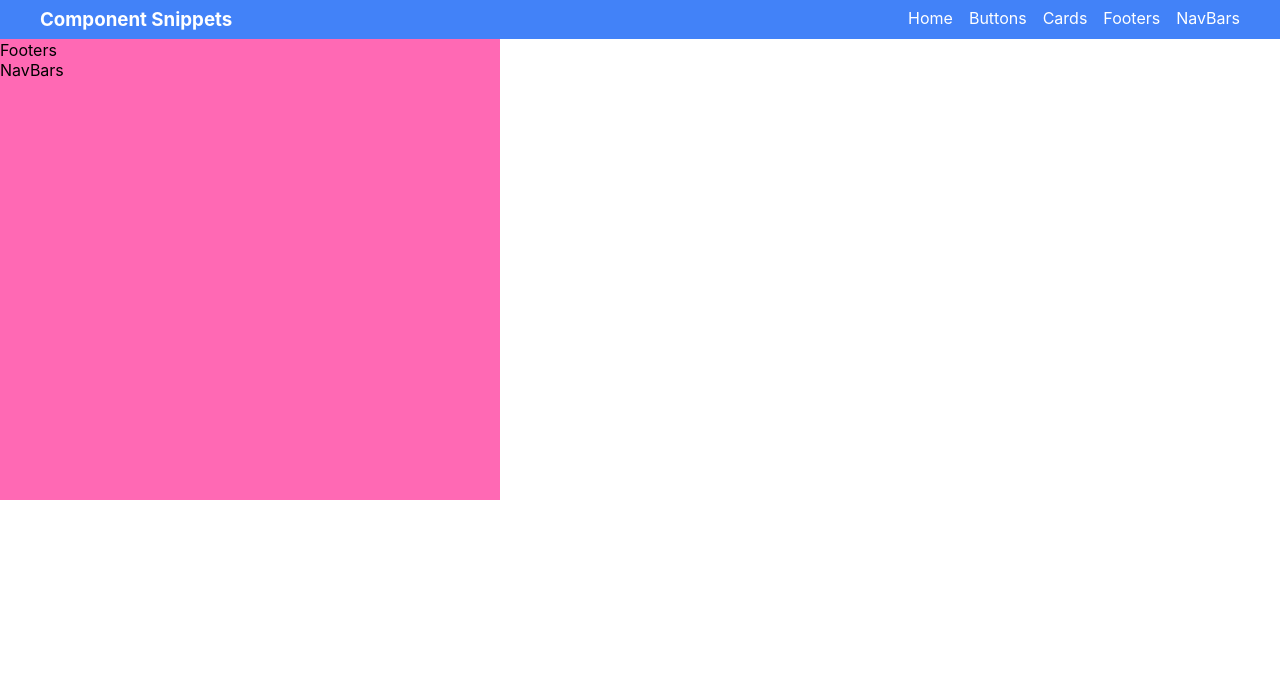
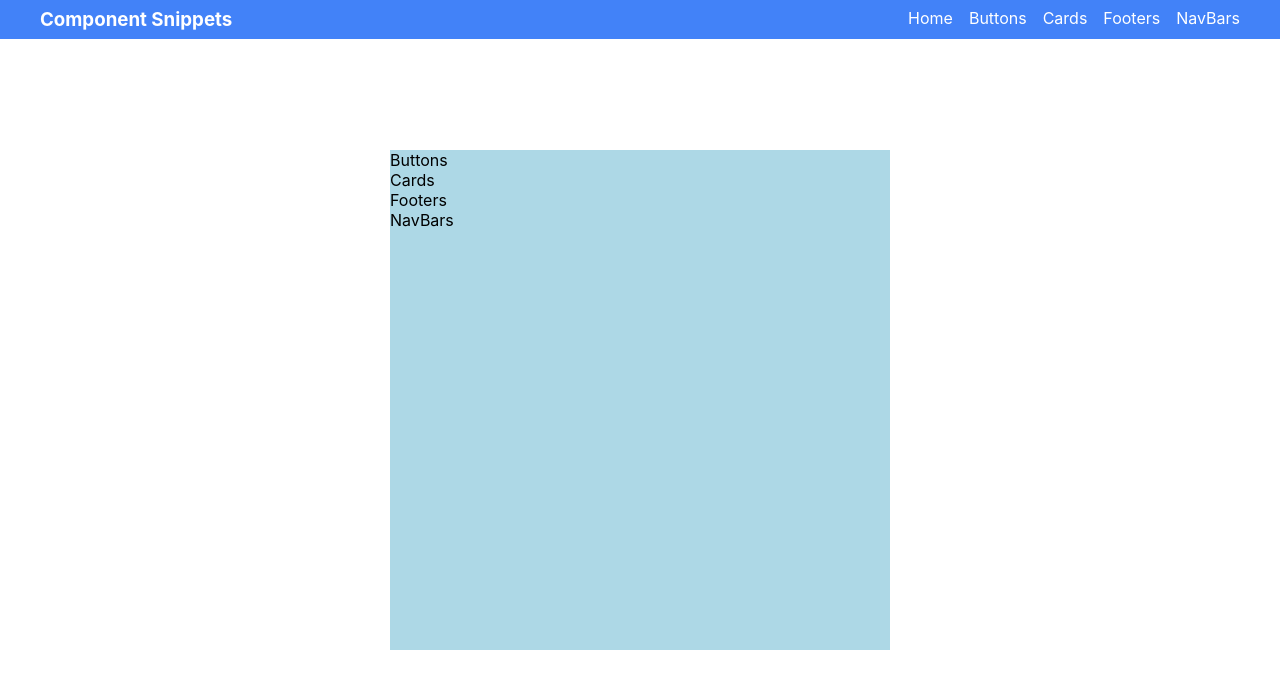
Before and after one commit to JulianEhiem/comp-library, a React (Create React App) app: page / in a window 1280 px wide. Shown: the top 688 px of the page. Built offline with nearby package versions, Linux system fonts and the light colour scheme.

Commit message:
centered components container

```diff
--- a/src/App.css
+++ b/src/App.css
@@ -1,9 +1,13 @@
 .App {
   display: flex;
   flex-direction: column;
+  height: 100vh;
+  justify-content: center;
 }
 .components-container{
   width: 500px;
   height: 500px;
-  background-color: hotpink;
+  background-color: lightblue;
+  align-self: center;
+  justify-self: center;
 }
```
